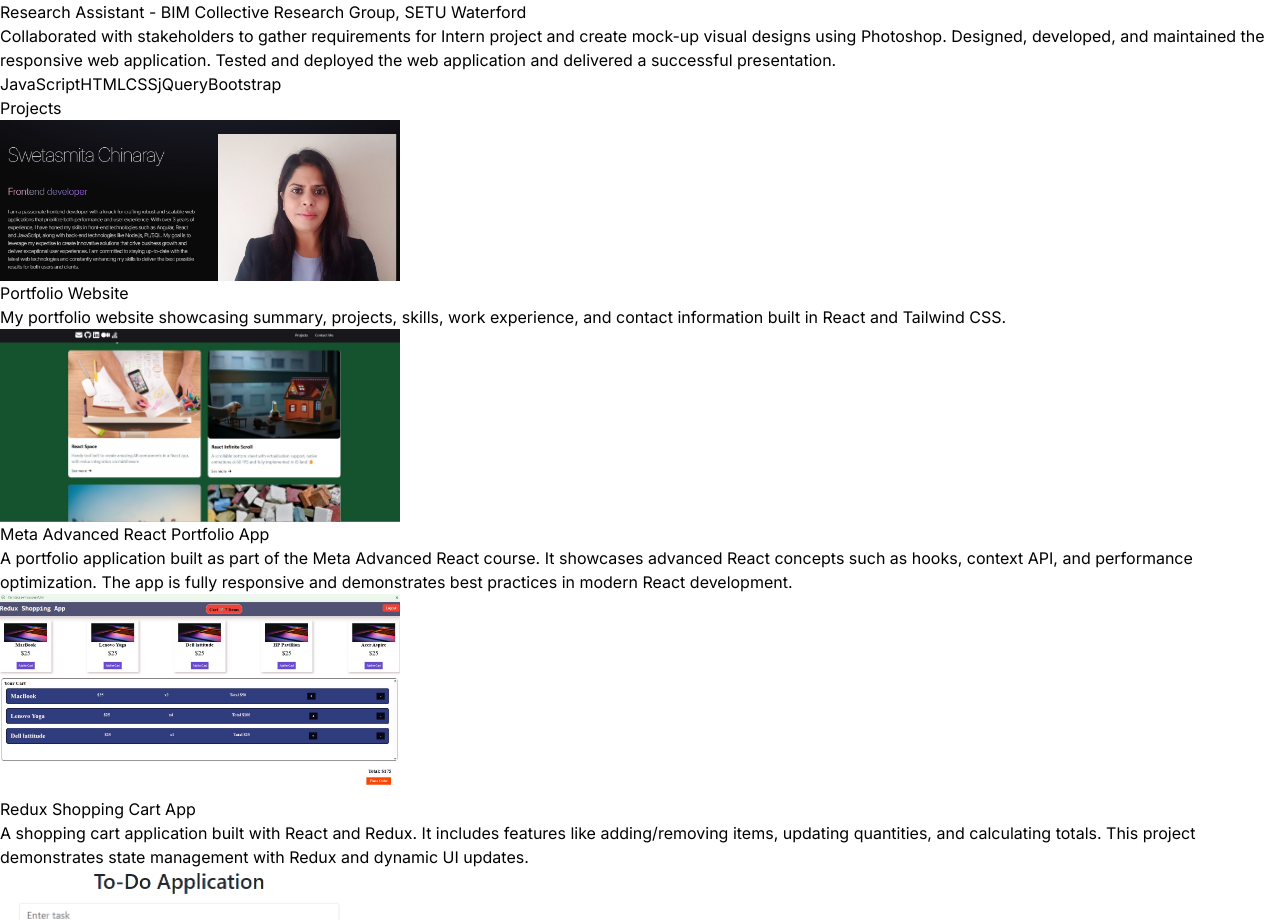
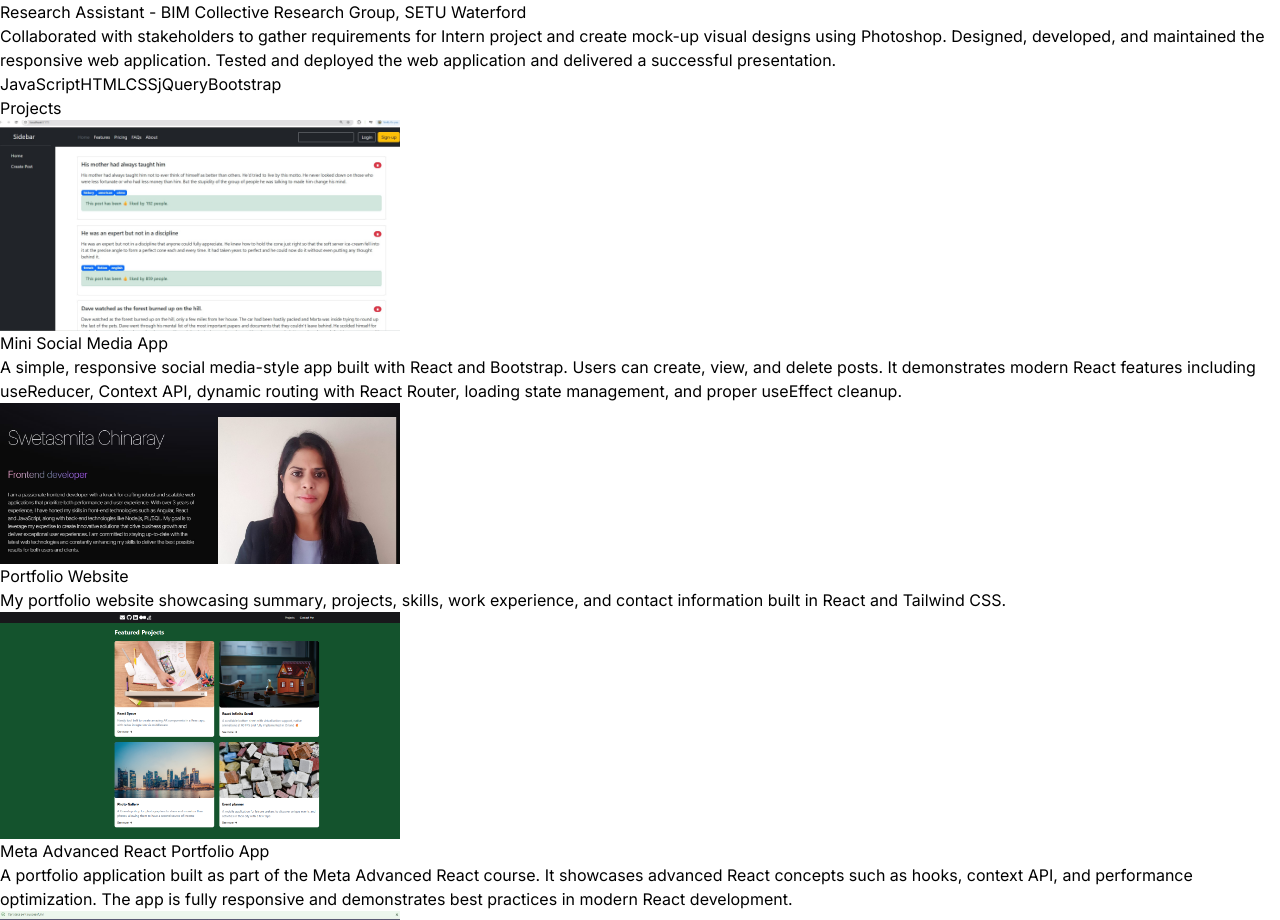
Before and after one commit to Swetasmita/portfolio-website, a React (Vite) app: page / in a window 1280 px wide. Shown: the part 1620-2540 px from the top of the page. Built offline with nearby package versions, Linux system fonts and the light colour scheme.

Commit message:
added a new project

```diff
--- a/src/components/Project.jsx
+++ b/src/components/Project.jsx
@@ -5,6 +5,7 @@ import myportfolio from "../assets/projects/myportfolio.png";
 import weather from "../assets/projects/weather.png";
 import shoppingCart from "../assets/projects/shoppingCart.png";
 import metaPortfolio from "../assets/projects/metaPortfolio.png";
+import socialMedia from "../assets/projects/socialMedia.jpg";
 
 const Project = () => {
   return (
@@ -19,6 +20,30 @@ const Project = () => {
       </motion.h1>
 
       <div className="mb-8 flex flex-wrap lg:justify-center">
+        {/* 1st Project */}
+        <motion.div
+          className="w-full lg:w-1/4 mb-8 flex justify-center"
+          initial={{ opacity: 0, y: 50 }}
+          whileInView={{ opacity: 1, y: 0 }}
+          transition={{ duration: 0.5 }}
+          viewport={{ once: true }}
+        >
+          <a href="https://github.com/Swetasmita/social-media-app" target="_blank" rel="noopener noreferrer">
+            <img className="rounded-2xl" src={socialMedia} alt="Social media Website" width={400} height={150} />
+          </a>
+        </motion.div>
+        <motion.div
+          className="w-full lg:w-3/4"
+          initial={{ opacity: 0, x: -50 }}
+          whileInView={{ opacity: 1, x: 0 }}
+          transition={{ duration: 0.5 }}
+          viewport={{ once: true }}
+        >
+          <h6 className="mb-2 font-semibold text-center"> Mini Social Media App</h6>
+          <p className="mb-4 ml-4 text-neutral-400">
+           A simple, responsive social media-style app built with React and Bootstrap. Users can create, view, and delete posts. It demonstrates modern React features including useReducer, Context API, dynamic routing with React Router, loading state management, and proper useEffect cleanup.
+          </p>
+        </motion.div>
         {/* 1st Project */}
         <motion.div
           className="w-full lg:w-1/4 mb-8 flex justify-center"
```
Also changed, not shown: src/assets/projects/SocialMedia.jpg (added), src/assets/projects/metaPortfolio.png.
